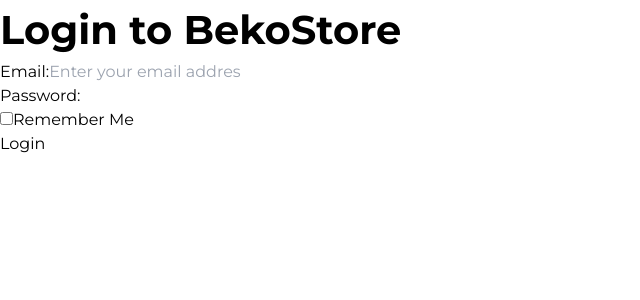
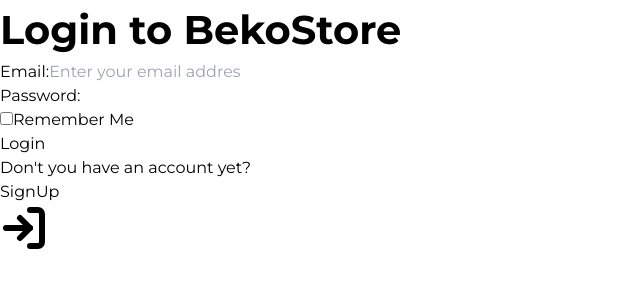
Before and after one commit to berk-karademir/BekoStore, a React (Vite) app: page /login in a window 1280 px wide. Shown: the top 300 px of the page, without its empty margins (0-640 px from the left). Built offline with nearby package versions, Linux system fonts and the light colour scheme.

Commit message:
'Don't you have an account yet?' section added to login form
it navigates user to signup form and works with the same logic as 'Already have an account?' in signup form

```diff
--- a/src/components/LogIn.jsx
+++ b/src/components/LogIn.jsx
@@ -1,10 +1,11 @@
 import React, { useState } from "react";
 import { useForm } from "react-hook-form";
-import { useHistory, useLocation } from "react-router-dom";
+import { Link , useHistory, useLocation } from "react-router-dom";
 import { toast } from "react-toastify";
 import axios from "axios";
 import PrimaryButton from "./PrimaryButton";
 import Spinner from "./Spinner";
+import { LogInIcon } from "lucide-react";
 
 const LogIn = () => {
   const {
@@ -135,6 +136,14 @@
           )}
         </PrimaryButton>
       </div>
+      <div className="text-gray-900 flex flex-col items-center text-center font-bold pt-10">
+          <p className="mb-2">Don't you have an account yet?</p>
+          <span>
+            <Link to="/signup">
+              SignUp <LogInIcon size={48} strokeWidth={3} />
+            </Link>
+          </span>
+        </div>
     </form>
   );
 };
```
